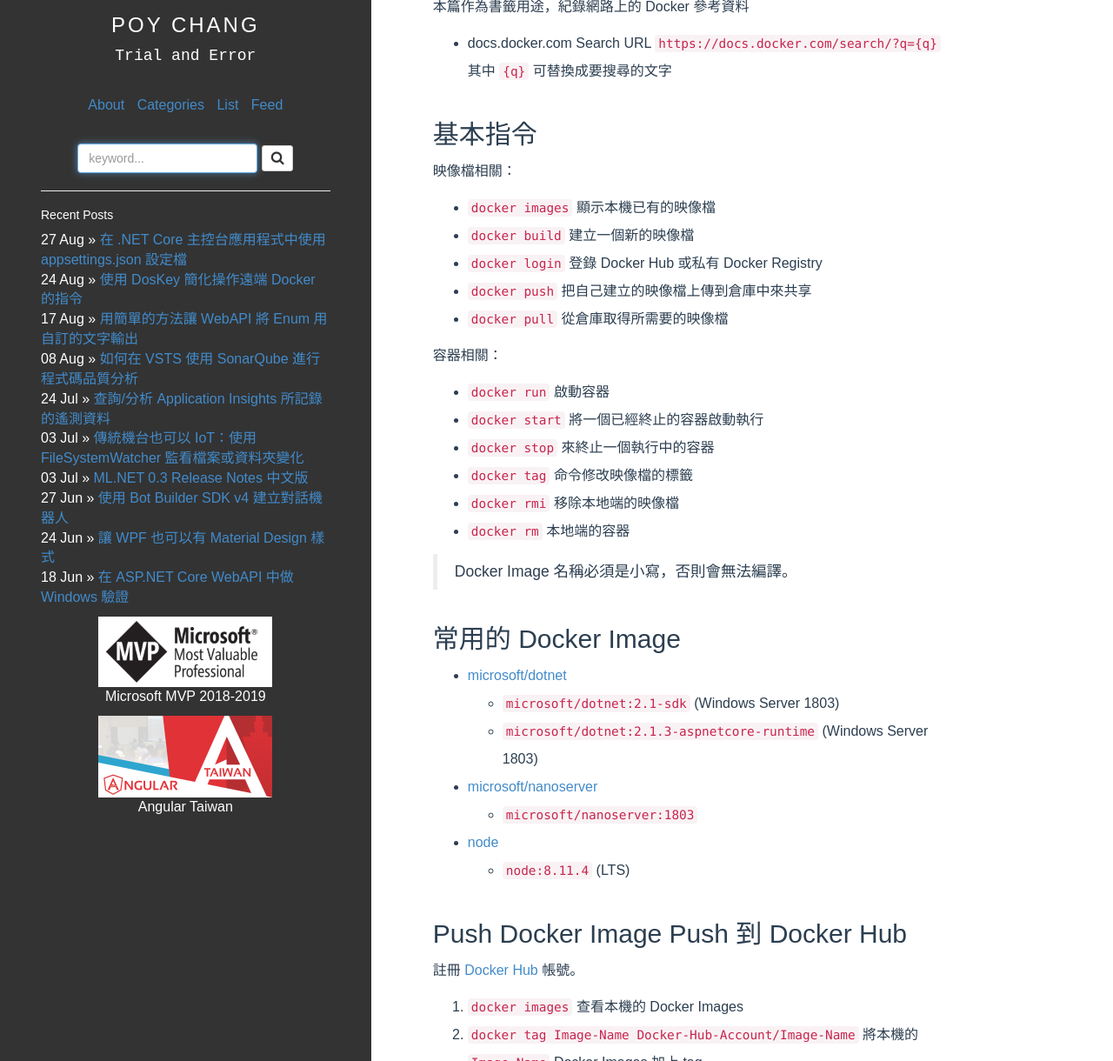
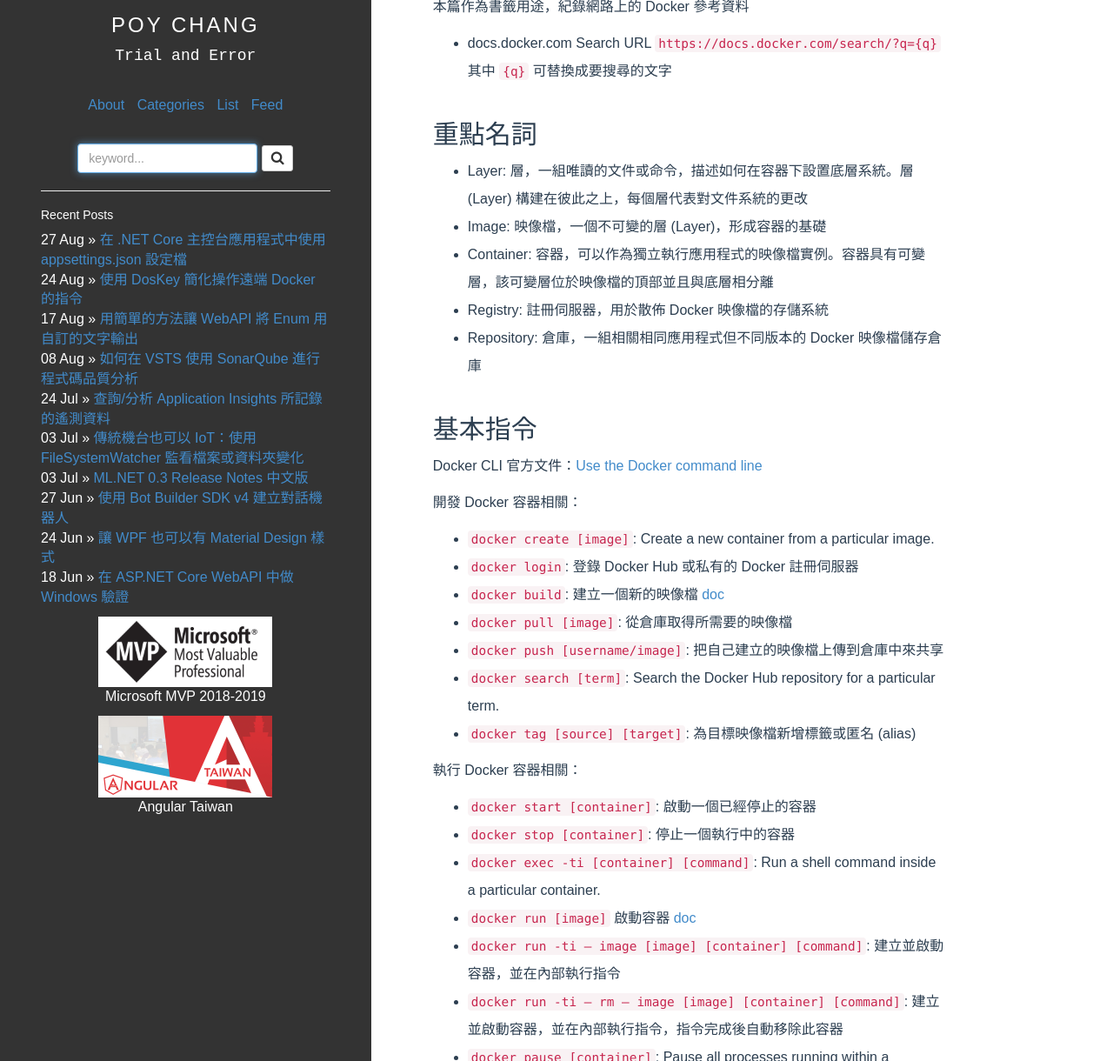
Before and after one commit to poychang/poychang.github.io, a Jekyll site: the page built from _posts/1970-01-01-note-docker.md, in a window 1280 px wide and 1400 px high, cut to the strip 180-1400 px from the top of the window. Shown: the whole strip at 87% size. Built offline with Jekyll 4.4.1, drawn with Linux system fonts in a browser that asks for light colours; some web fonts are replaced; comment, search, counter and statistics services are not loaded; some of the changed text lies outside the part shown.

Commit message:
alter note

```diff
--- a/_posts/1970-01-01-note-docker.md
+++ b/_posts/1970-01-01-note-docker.md
@@ -11,24 +11,53 @@
 
 - docs.docker.com Search URL `https://docs.docker.com/search/?q={q}` 其中 `{q}` 可替換成要搜尋的文字
 
+## 重點名詞
+
+- Layer: 層，一組唯讀的文件或命令，描述如何在容器下設置底層系統。層 (Layer) 構建在彼此之上，每個層代表對文件系統的更改
+- Image: 映像檔，一個不可變的層 (Layer)，形成容器的基礎
+- Container: 容器，可以作為獨立執行應用程式的映像檔實例。容器具有可變層，該可變層位於映像檔的頂部並且與底層相分離
+- Registry: 註冊伺服器，用於散佈 Docker 映像檔的存儲系統
+- Repository: 倉庫，一組相關相同應用程式但不同版本的 Docker 映像檔儲存倉庫
+
 ## 基本指令
 
-映像檔相關：
+Docker CLI 官方文件：[Use the Docker command line](https://docs.docker.com/engine/reference/commandline/cli/)
 
-- `docker images` 顯示本機已有的映像檔
-- `docker build` 建立一個新的映像檔
-- `docker login` 登錄 Docker Hub 或私有 Docker Registry
-- `docker push` 把自己建立的映像檔上傳到倉庫中來共享
-- `docker pull` 從倉庫取得所需要的映像檔
+開發 Docker 容器相關：
 
-容器相關：
+- `docker create [image]`: Create a new container from a particular image.
+- `docker login`: 登錄 Docker Hub 或私有的 Docker 註冊伺服器
+- `docker build`: 建立一個新的映像檔 [doc](https://docs.docker.com/engine/reference/commandline/build/)
+- `docker pull [image]`: 從倉庫取得所需要的映像檔
+- `docker push [username/image]`: 把自己建立的映像檔上傳到倉庫中來共享
+- `docker search [term]`: Search the Docker Hub repository for a particular term.
+- `docker tag [source] [target]`: 為目標映像檔新增標籤或匿名 (alias)
 
-- `docker run` 啟動容器
-- `docker start` 將一個已經終止的容器啟動執行
-- `docker stop` 來終止一個執行中的容器
-- `docker tag` 命令修改映像檔的標籤
-- `docker rmi` 移除本地端的映像檔
-- `docker rm` 本地端的容器
+執行 Docker 容器相關：
+
+- `docker start [container]`: 啟動一個已經停止的容器
+- `docker stop [container]`: 停止一個執行中的容器
+- `docker exec -ti [container] [command]`: Run a shell command inside a particular container.
+- `docker run [image]` 啟動容器 [doc](https://docs.docker.com/engine/reference/commandline/run/)
+- `docker run -ti — image [image] [container] [command]`: 建立並啟動容器，並在內部執行指令
+- `docker run -ti — rm — image [image] [container] [command]`: 建立並啟動容器，並在內部執行指令，指令完成後自動移除此容器
+- `docker pause [container]`: Pause all processes running within a particular container.
+
+使用 Docker 工具：
+
+- `docker history [image]`: Display the history of a particular image.
+- `docker images`: 顯示所有儲存在本機的映像檔 [doc](https://docs.docker.com/engine/reference/commandline/image/)
+- `docker inspect [object]`: Display low-level information about a particular Docker object.
+- `docker ps`: 列出當前正在運行的所有容器 [doc](https://docs.docker.com/engine/reference/commandline/ps/)
+- `docker version`: 顯示系統上當前安裝的 Docker 版本
+
+清理 Docker 環境：
+
+- `docker kill [container]`: Kill a particular container. [doc](https://docs.docker.com/engine/reference/commandline/kill/)
+- `docker kill $(docker ps -q)`: Kill all containers that are currently running.
+- `docker rm [container]`: 移除本地端未執行的容器 [doc](https://docs.docker.com/engine/reference/commandline/rm/)
+- `docker rm $(docker ps -a -q)`:移除本地端所有未執行的容器
+- `docker rmi [image]` 移除本地端的映像檔 [doc](https://docs.docker.com/engine/reference/commandline/rmi/)
 
 > Docker Image 名稱必須是小寫，否則會無法編譯。
 
@@ -107,3 +136,4 @@
 - [Docker Docs](https://hub.docker.com)
 - [用 30 天來介紹和使用 Docker 系列](https://ithelp.ithome.com.tw/users/20103456/ironman/1320)
 - [Docker —— 從入門到實踐 ­](https://philipzheng.gitbooks.io/docker_practice/content/)
+- [Docker Commands — The Ultimate Cheat Sheet](https://hackernoon.com/docker-commands-the-ultimate-cheat-sheet-994ac78e2888)
```
